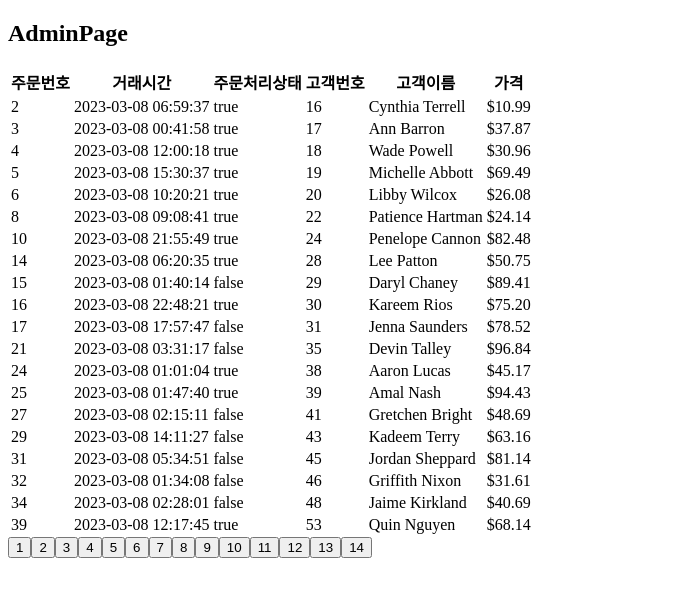
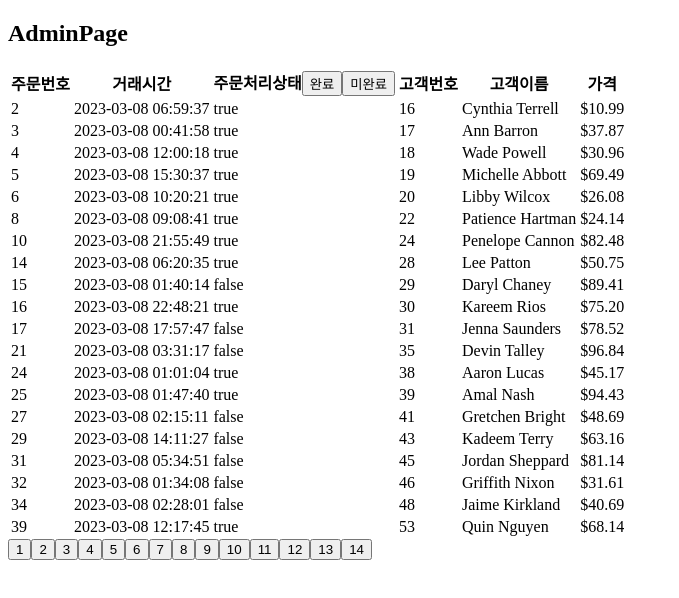
Before and after one commit to yses9296/pre-onboarding-9th-4-2, a React (Vite) app: page /admin in a window 1280 px wide. Shown: the top 598 px of the page, without its empty margins (0-679 px from the left). Built offline with nearby package versions, Linux system fonts and the light colour scheme.

Commit message:
feat&refactor: 상태 필터링 구현 및 서버 데이터 최신화

```diff
--- a/src/components/OrderTableBoard.tsx
+++ b/src/components/OrderTableBoard.tsx
@@ -33,6 +33,24 @@ const OrderTableBoard = ({ orders, offset, ordersPerPage }: Props) => {
     }
   };
 
+  const onClickStatus = (target: boolean) => {
+    if (target) {
+      if (queryData.queryStatus === "true") {
+        setSearchParams({ ...searchParams });
+      } else {
+        searchParams.set("orderStatus", "true");
+        setSearchParams(searchParams);
+      }
+    } else {
+      if (queryData.queryStatus === "false") {
+        setSearchParams({ ...searchParams });
+      } else {
+        searchParams.set("orderStatus", "false");
+        setSearchParams(searchParams);
+      }
+    }
+  };
+
   return (
     <table>
       <thead>
@@ -40,7 +58,7 @@ const OrderTableBoard = ({ orders, offset, ordersPerPage }: Props) => {
           <th
             onClick={() => {
               queryData.queryID
-                ? setSearchParams({})
+                ? setSearchParams({ ...searchParams })
                 : setSearchParams({ id: "desc" });
             }}
           >
@@ -49,13 +67,29 @@ const OrderTableBoard = ({ orders, offset, ordersPerPage }: Props) => {
           <th
             onClick={() => {
               queryData.queryTransactionTime
-                ? setSearchParams({})
+                ? setSearchParams({ ...searchParams })
                 : setSearchParams({ transactionTime: "desc" });
             }}
           >
             거래시간
           </th>
-          <th>주문처리상태</th>
+          <th>
+            주문처리상태
+            <button
+              onClick={() => {
+                onClickStatus(true);
+              }}
+            >
+              완료
+            </button>
+            <button
+              onClick={() => {
+                onClickStatus(false);
+              }}
+            >
+              미완료
+            </button>
+          </th>
           <th>고객번호</th>
           <th>고객이름</th>
           <th>가격</th>
--- a/src/hooks/useFetchData.ts
+++ b/src/hooks/useFetchData.ts
@@ -4,19 +4,35 @@ import { OrderInterface } from "../types/order.type";
 
 const CURRENT_DATE = "2023-03-08";
 
-const useFetchData = () => {
+const useFetchData = (orderStatus: string | null) => {
   const {
     isLoading,
     data: _orders,
     error,
-  } = useQuery<OrderInterface[], Error>("orderData", fetchOrderData);
+  } = useQuery<OrderInterface[], Error>("orderData", fetchOrderData, {
+    staleTime: 5000,
+    refetchInterval: 5000,
+  });
 
-  const orders =
-    _orders?.filter((item: OrderInterface) =>
-      item.transaction_time.includes(CURRENT_DATE)
-    ) || [];
+  if (orderStatus) {
+    const orders =
+      _orders
+        ?.filter((item: OrderInterface) =>
+          item.transaction_time.includes(CURRENT_DATE)
+        )
+        .filter(
+          (item: OrderInterface) => item.status.toString() === orderStatus
+        ) || [];
 
-  return { isLoading, orders, error };
+    return { isLoading, orders, error };
+  } else {
+    const orders =
+      _orders?.filter((item: OrderInterface) =>
+        item.transaction_time.includes(CURRENT_DATE)
+      ) || [];
+
+    return { isLoading, orders, error };
+  }
 };
 
 export default useFetchData;
--- a/src/pages/AdminPage.tsx
+++ b/src/pages/AdminPage.tsx
@@ -1,4 +1,4 @@
-import { useEffect, useState } from "react";
+import { useEffect, useRef, useState } from "react";
 import { useSearchParams } from "react-router-dom";
 import OrderTableBoard from "../components/OrderTableBoard";
 import Pagination from "../components/Pagination";
@@ -6,10 +6,9 @@ import useFetchData from "../hooks/useFetchData";
 import { getQueryData } from "../utils/getQueryData";
 
 const AdminPage = () => {
-  const { isLoading, orders, error } = useFetchData();
   const [searchParams, setSearchParams] = useSearchParams();
-
   const queryData = getQueryData(searchParams);
+  const { isLoading, orders, error } = useFetchData(queryData.queryStatus);
 
   const [currentPage, setCurrentPage] = useState<number>(1);
   const ordersPerPage = 20;
@@ -25,6 +24,7 @@ const AdminPage = () => {
   return (
     <div>
       <h2>AdminPage</h2>
+
       <OrderTableBoard
         orders={orders}
         offset={offset}
--- a/src/utils/getQueryData.ts
+++ b/src/utils/getQueryData.ts
@@ -2,6 +2,7 @@ export const getQueryData = (searchParams: URLSearchParams) => {
   const queryID = searchParams.get("id");
   const queryTransactionTime = searchParams.get("transactionTime");
   const queryPage = searchParams.get("page");
+  const queryStatus = searchParams.get("orderStatus");
 
-  return { queryID, queryTransactionTime, queryPage };
+  return { queryID, queryTransactionTime, queryPage, queryStatus };
 };
```
